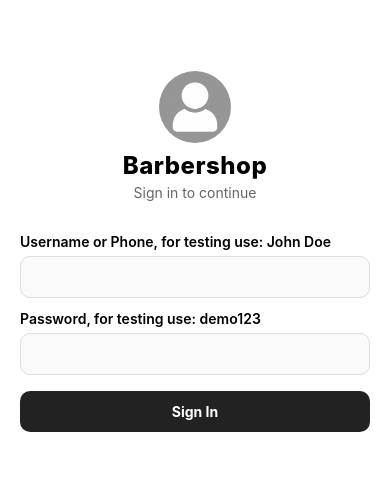
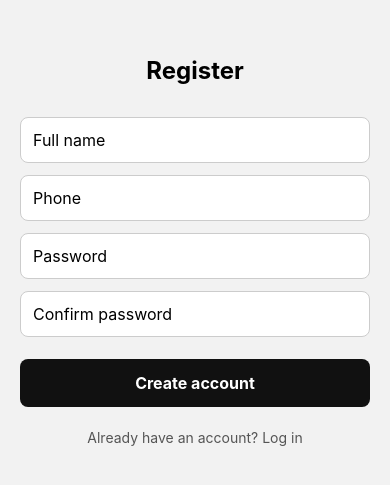
Before and after one commit to PedroM99/barbershop-react-native, a React Native app: screen /Register in a window 390 px wide. Shown: the part 171-656 px from the top of the page. Built offline with nearby package versions, Linux system fonts and the light colour scheme.

Commit message:
Back phone button press handler for the home screen now triggers logout prompt; New Register screen

```diff
--- a/App.js
+++ b/App.js
@@ -6,6 +6,7 @@ import HomeScreen from './screens/HomeScreen';
 import BarberDetails from './screens/BarberDetails';
 import LoginScreen from './screens/LoginScreen';
 import ProfileScreen from './screens/ProfileScreen';
+import RegisterScreen from './screens/RegisterScreen';
 import { GestureHandlerRootView } from 'react-native-gesture-handler';
 import MakeAppointmentScreen from './screens/MakeAppointmentScreen';
 import { UserProvider } from './context/UserContext';
@@ -24,6 +25,11 @@ export default function App() {
           component={LoginScreen}
           options={{ headerShown: false }}
         />
+        <Stack.Screen
+              name="Register"
+              component={RegisterScreen}
+              options={{ headerShown: false }}
+            />
         <Stack.Screen
           name="Home"
           component={HomeScreen}
--- a/components/confirmAlert.js
+++ b/components/confirmAlert.js
@@ -9,6 +9,7 @@ export default function ConfirmAlert({
   message,
   onConfirm,
   onCancel,
+  type = "confirm",
 }) {
   const opacity = useRef(new Animated.Value(0)).current;
   const scale = useRef(new Animated.Value(0.96)).current;
@@ -32,9 +33,11 @@ export default function ConfirmAlert({
           {!!message && <Text style={styles.message}>{message}</Text>}
 
           <View style={styles.actions}>
-            <Pressable style={[styles.iconBtn, styles.cancelBtn]} onPress={onCancel}>
-              <MaterialIcons name="close" size={28} color="#222" />
-            </Pressable>
+            {type === "confirm" && (
+              <Pressable style={[styles.iconBtn, styles.cancelBtn]} onPress={onCancel}>
+                <MaterialIcons name="close" size={28} color="#222" />
+              </Pressable>
+            )}
             <Pressable
               style={[styles.iconBtn, styles.confirmBtn]}
               onPress={onConfirm}
--- a/components/footerNavigation.js
+++ b/components/footerNavigation.js
@@ -28,19 +28,6 @@ export default function Footer() {
    const { setUser } = useUser();
    const [showLogout, setShowLogout] = useState(false);
 
-   const confirmLogout = () =>
-    Alert.alert('Log out', 'Are you sure you want to log out?', [
-      { text: 'Cancel', style: 'cancel' },
-      {
-        text: 'Log Out',
-        style: 'destructive',
-        onPress: () => {
-          setUser(null);
-          navigation.reset({ index: 0, routes: [{ name: 'Login' }] });
-        },
-      },
-    ]);
-
   return (
     <View pointerEvents='box-none' style={[styles.container, { bottom: insets.bottom + 12 }]}>
       <View style={styles.navBar}>
@@ -48,7 +35,15 @@ export default function Footer() {
           <MaterialIcons name="logout" size={32} color="#222" />
         </Pressable>
 
-        <Pressable style={styles.navButton} onPress={() => navigation.navigate('Home')}>
+        <Pressable style={styles.navButton} onPress={() =>
+          {
+          if (navigation.getState?.().routes?.[navigation.getState().index]?.name === 'Home') return;
+          navigation.reset({
+            index: 0,
+            routes: [{name: 'Home'}],
+          })
+          }
+          }>
           <MaterialIcons name="home" size={32} color="#222" />
         </Pressable>
 
--- a/data/Users.js
+++ b/data/Users.js
@@ -60,4 +60,34 @@ const users = [
   },
 ];
 
+
+export function findUserByPhone(phone) {
+  const norm = String(phone).replace(/\s+/g, '');
+  return users.find(u => u.phone && u.phone.replace(/\s+/g, '') === norm);
+};
+
+function getNextUserId() {
+  // Extract numeric suffixes from ids that match /^user(\d+)$/
+  const maxNum = users.reduce((max, u) => {
+    const m = /^user(\d+)$/.exec(u.id);
+    if (!m) return max;               // ignore non-matching ids, if any
+    const n = parseInt(m[1], 10);
+    return Number.isFinite(n) && n > max ? n : max;
+  }, 0);
+  return `user${maxNum + 1 || 1}`;     // start at user1 if empty
+};
+
+export function addUser({ name, phone, password }) {
+  const newUser = {
+    id: getNextUserId(),
+    name: String(name || '').trim(),
+    phone: String(phone || '').trim(),
+    image: placeholder,
+    password,            // mock only (no hashing)
+    appointments: [],
+  };
+  users.push(newUser);
+  return newUser;
+};
+
 export default users;
--- a/screens/HomeScreen.js
+++ b/screens/HomeScreen.js
@@ -9,14 +9,14 @@
  */
 
 
-import React from 'react';
-import { View, Text, StyleSheet, FlatList } from 'react-native';
+import React, {useCallback, useState} from 'react';
+import { View, Text, StyleSheet, FlatList, BackHandler } from 'react-native';
 import user_placeholder from '../assets/user_placeholder.png';
 import Barber from '../components/barber';
 import Barbers from '../data/Barbers';
 import AppLayout from '../components/appLayout';
-import {SafeAreaView} from 'react-native-safe-area-context';
-import { useNavigation, useRoute } from '@react-navigation/native';
+import ConfirmAlert from "../components/confirmAlert";
+import { useNavigation, useFocusEffect } from '@react-navigation/native';
 import { useUser } from '../context/UserContext';
 import { useSafeAreaInsets } from 'react-native-safe-area-context';
 
@@ -24,9 +24,29 @@ import { useSafeAreaInsets } from 'react-native-safe-area-context';
 export default function HomeScreen() {
 
   const navigation = useNavigation();
-  const { user } = useUser();
+  const { user, setUser } = useUser();
   const firstName = user?.name? user.name.match(/^\S+/)[0] : '';
   const insets = useSafeAreaInsets();
+  const [showLogout, setShowLogout] = useState(false);
+
+  const onBackPress = useCallback(() => {
+    setShowLogout(true);
+    return true;
+  }, []);
+
+  useFocusEffect(
+    useCallback(() => {
+      const sub = BackHandler.addEventListener('hardwareBackPress', onBackPress);
+      return () => sub.remove();
+    }, [onBackPress])
+  );
+
+
+  const confirmLogout = useCallback(() => {
+    setUser(null);
+    navigation.reset({ index: 0, routes: [{ name: 'Login' }] });
+    setShowLogout(false);
+  }, [navigation, setUser]);
 
   return (
     <AppLayout>
@@ -52,6 +72,12 @@ export default function HomeScreen() {
         )}
       />
     </View>
+    <ConfirmAlert
+        visible={showLogout}
+        message="Are you sure you want to log out?"
+        onCancel={() => setShowLogout(false)}
+        onConfirm={confirmLogout}
+      />
     </AppLayout>
   );
 }
--- a/screens/LoginScreen.js
+++ b/screens/LoginScreen.js
@@ -106,6 +106,13 @@ export default function LoginScreen({ navigation }) {
         <Pressable style={styles.primaryBtn} onPress={handleSubmit}>
           <Text style={styles.primaryBtnText}>Sign In</Text>
         </Pressable>
+
+        <Pressable
+          style={styles.secondaryBtn}
+          onPress={() => navigation.navigate("Register")}
+        >
+          <Text style={styles.secondaryBtnText}>Don’t have an account? Register</Text>
+        </Pressable>
       </View>
     </View>
   );
@@ -138,4 +145,13 @@ const styles = StyleSheet.create({
     marginTop: 4,
   },
   primaryBtnText: { color: '#fff', fontWeight: '700' },
+  secondaryBtn: {
+    marginTop: 12,
+    paddingVertical: 10,
+    alignItems: "center",
+  },
+  secondaryBtnText: {
+    color: "#222",
+    fontWeight: "600",
+  },
 });
--- a/screens/MakeAppointmentScreen.js
+++ b/screens/MakeAppointmentScreen.js
@@ -160,6 +160,16 @@ export default function MakeAppointmentScreen({ route }) {
     }
   };
 
+  const formatDate = (dateStr) => {
+    const date = new Date(dateStr);
+      return date.toLocaleDateString("en-US", {
+        month: "short",
+        day: "numeric",
+      }
+    );
+  };
+
+
   return (
     <AppLayout>
       <SafeAreaView style={styles.container}>
@@ -177,7 +187,7 @@ export default function MakeAppointmentScreen({ route }) {
         title="Replace existing appointment?"
         message={
           pendingBooking
-            ? `Replace the appointment on ${pendingBooking.existing.date} at ${pendingBooking.existing.time} with ${pendingBooking.date} at ${pendingBooking.time}?`
+            ? `Replace the appointment on ${formatDate(pendingBooking.existing.date)} at ${pendingBooking.existing.time} with ${formatDate(pendingBooking.date)} at ${pendingBooking.time}?`
             : ''
         }
         destructive
--- a/screens/ProfileScreen.js
+++ b/screens/ProfileScreen.js
@@ -253,6 +253,11 @@ export default function ProfileScreen() {
                 <Text style={[styles.sectionTitle, { marginBottom: 0 }]}>My Appointments</Text>
               </View>
             )}
+            {sections.length === 0 && (
+              <View style={{ paddingHorizontal: 20, paddingTop: 8 }}>
+                <Text style={[styles.sectionTitle, { marginBottom: 0 }]}>You have no booked appointments...</Text>
+              </View>
+            )}
           </View>
         }
         renderSectionHeader={({ section: { title } }) => (
--- /dev/null
+++ b/screens/RegisterScreen.js
@@ -0,0 +1,112 @@
+// screens/RegisterScreen.jsx
+import React, { useState } from "react";
+import { View, Text, TextInput, Pressable, StyleSheet, Alert } from "react-native";
+import { useNavigation } from "@react-navigation/native";
+import { addUser, findUserByPhone } from "../data/Users";
+import ConfirmAlert from "../components/confirmAlert";
+import { useUser } from "../context/UserContext";
+
+export default function RegisterScreen() {
+  const navigation = useNavigation();
+  const { setUser } = useUser();
+
+  const [name, setName] = useState("");
+  const [phone, setPhone] = useState("");
+  const [password, setPassword] = useState("");
+  const [confirm, setConfirm] = useState("");
+  const [alertVisible, setAlertVisible] = useState(false);
+  const [alertMessage, setAlertMessage] = useState("");
+
+  const handleRegister = () => {
+    if (!name || !phone || !password) {
+    setAlertMessage("Please fill in all required fields.");
+    setAlertVisible(true);
+    return;
+    }
+    if (password !== confirm) {
+    setAlertMessage("Passwords don't match. Check your password fields.");
+    setAlertVisible(true);
+    return;
+    }
+    if (findUserByPhone(phone)) {
+    setAlertMessage("Phone already registered. Try logging in instead.");
+    setAlertVisible(true);
+    return;
+    }
+
+    const newUser = addUser({ name, phone, password });
+
+    setUser(newUser);
+    navigation.reset({ index: 0, routes: [{ name: "Home" }] });
+  };
+
+  return (
+      <View style={styles.container}>
+        <Text style={styles.title}>Register</Text>
+
+        <TextInput
+          style={styles.input}
+          placeholder="Full name"
+          value={name}
+          onChangeText={setName}
+        />
+        <TextInput
+          style={styles.input}
+          placeholder="Phone"
+          value={phone}
+          onChangeText={setPhone}
+          keyboardType="phone-pad"
+        />
+        <TextInput
+          style={styles.input}
+          placeholder="Password"
+          secureTextEntry
+          value={password}
+          onChangeText={setPassword}
+        />
+        <TextInput
+          style={styles.input}
+          placeholder="Confirm password"
+          secureTextEntry
+          value={confirm}
+          onChangeText={setConfirm}
+        />
+
+        <Pressable style={styles.button} onPress={handleRegister}>
+          <Text style={styles.buttonText}>Create account</Text>
+        </Pressable>
+
+        <Pressable onPress={() => navigation.navigate("Login")}>
+          <Text style={styles.link}>Already have an account? Log in</Text>
+        </Pressable>
+        <ConfirmAlert
+        visible={alertVisible}
+        message={alertMessage}
+        type="info"
+        onConfirm={() => setAlertVisible(false)}
+        />
+      </View>
+  );
+}
+
+const styles = StyleSheet.create({
+  container: { flex: 1, padding: 20, justifyContent: "center", gap: 12 },
+  title: { fontSize: 24, fontWeight: "700", textAlign: "center", marginBottom: 20 },
+  input: {
+    borderWidth: 1,
+    borderColor: "#ccc",
+    borderRadius: 8,
+    padding: 12,
+    fontSize: 16,
+    backgroundColor: "#fff",
+  },
+  button: {
+    backgroundColor: "#111",
+    padding: 14,
+    borderRadius: 8,
+    alignItems: "center",
+    marginTop: 10,
+  },
+  buttonText: { color: "#fff", fontSize: 16, fontWeight: "700" },
+  link: { color: "#555", textAlign: "center", marginTop: 10 },
+});
```
